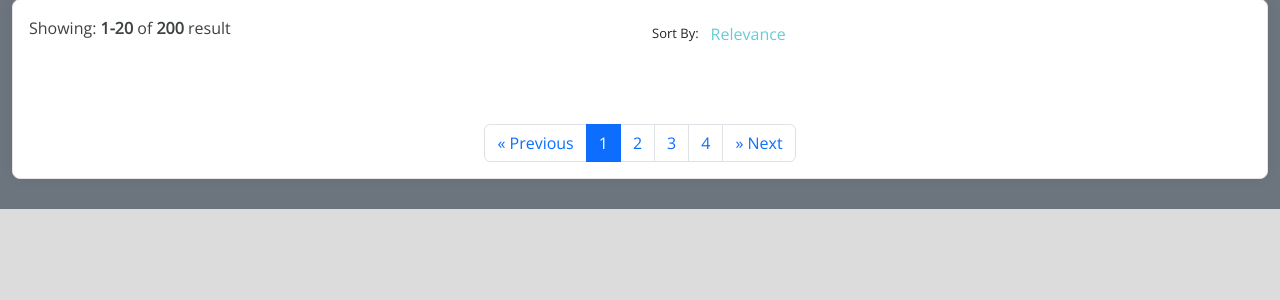
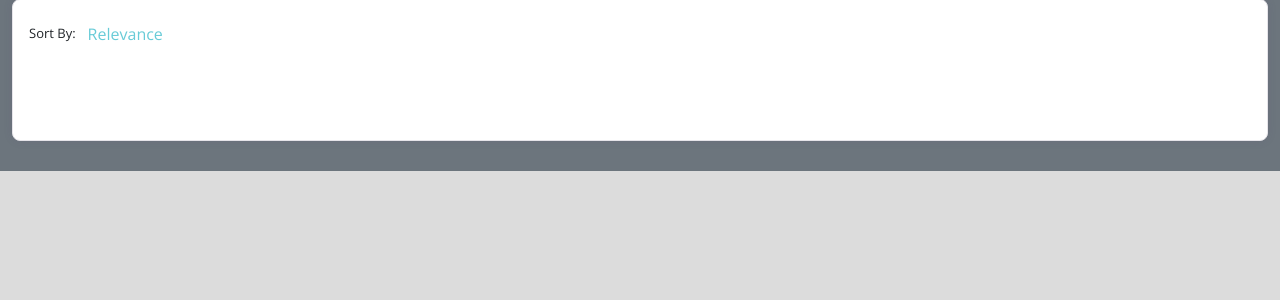
Before and after one commit to BenWeiTang/BookingDrexel, a Flask app: page /wishlist in a window 1280 px wide. Shown: the part 56-356 px from the top of the page. Run offline with Flask 2, Linux system fonts and the light colour scheme; the visitor is signed in with stand-in values (Sample User, id 1); some libraries are stand-ins or nearby versions.

Commit message:
Updated search and wishlist page

```diff
--- a/templates/welcome.html
+++ b/templates/welcome.html
@@ -8,7 +8,6 @@
     <link rel="stylesheet" type="text/css" href="{{url_for('static', filename='/css/welcome-style.css')}}">
   </head>
   <body>
-    <!-- Interior pictures not loading right, log in not working, no links to hotel sites yet -->
     <!-- Navbar -->
     <nav class="navbar navbar-expand-lg fixed-top bg-primary navbar-dark">
       <div class="container">
@@ -19,7 +18,7 @@
         <div class="collapse navbar-collapse" id="navbarSupportedContent">
           <ul class="navbar-nav ms-auto align-items-center">
             <li class="nav-item">
-              <a class="nav-link mx-2" href= {{ url_for('welcome#about') }}><i class="fas fa-plus-circle pe-2"></i>About us</a>
+              <a class="nav-link mx-2" href= {{ url_for('welcome') }}><i class="fas fa-plus-circle pe-2"></i>About us</a>
             </li>
             <li class="nav-item">
               <a class="nav-link mx-2" href={{ url_for('wishlist') }}><i class="fas fa-heart pe-2"></i>Wishlist</a>
--- a/templates/wishlist.html
+++ b/templates/wishlist.html
@@ -48,16 +48,13 @@
                                   <div class="result-header">
                                       <div class="row">
                                           <div class="col-lg-6">
-                                              <div class="records">Showing: <b>1-20</b> of <b>200</b> result</div>
-                                          </div>
-                                          <div class="col-lg-6">
                                               <div class="result-actions">
                                                   <div class="result-sorting">
                                                       <span>Sort By:</span>
                                                       <select class="form-control border-0" id="exampleOption">
                                                           <option value="1">Relevance</option>
-                                                          <option value="2">Names (A-Z)</option>
-                                                          <option value="3">Names (Z-A)</option>
+                                                          <option value="2">Price</option>
+                                                          <option value="3">Rating</option>
                                                       </select>
                                                   </div>
                                               </div>
@@ -75,26 +72,6 @@
                               </div>
                           </div>
                       </div>
-                      <nav class="d-flex justify-content-center">
-                          <ul class="pagination pagination-base pagination-boxed pagination-square mb-0">
-                              <li class="page-item">
-                                  <a class="page-link no-border" href="#">
-                                      <span aria-hidden="true">«</span>
-                                      <span class="sr-only">Previous</span>
-                                  </a>
-                              </li>
-                              <li class="page-item active"><a class="page-link no-border" href="#">1</a></li>
-                              <li class="page-item"><a class="page-link no-border" href="#">2</a></li>
-                              <li class="page-item"><a class="page-link no-border" href="#">3</a></li>
-                              <li class="page-item"><a class="page-link no-border" href="#">4</a></li>
-                              <li class="page-item">
-                                  <a class="page-link no-border" href="#">
-                                      <span aria-hidden="true">»</span>
-                                      <span class="sr-only">Next</span>
-                                  </a>
-                              </li>
-                          </ul>
-                      </nav>
                   </div>
               </div>
           </div>
```
Also changed, not shown: templates/search.html (+2 -25 lines).
